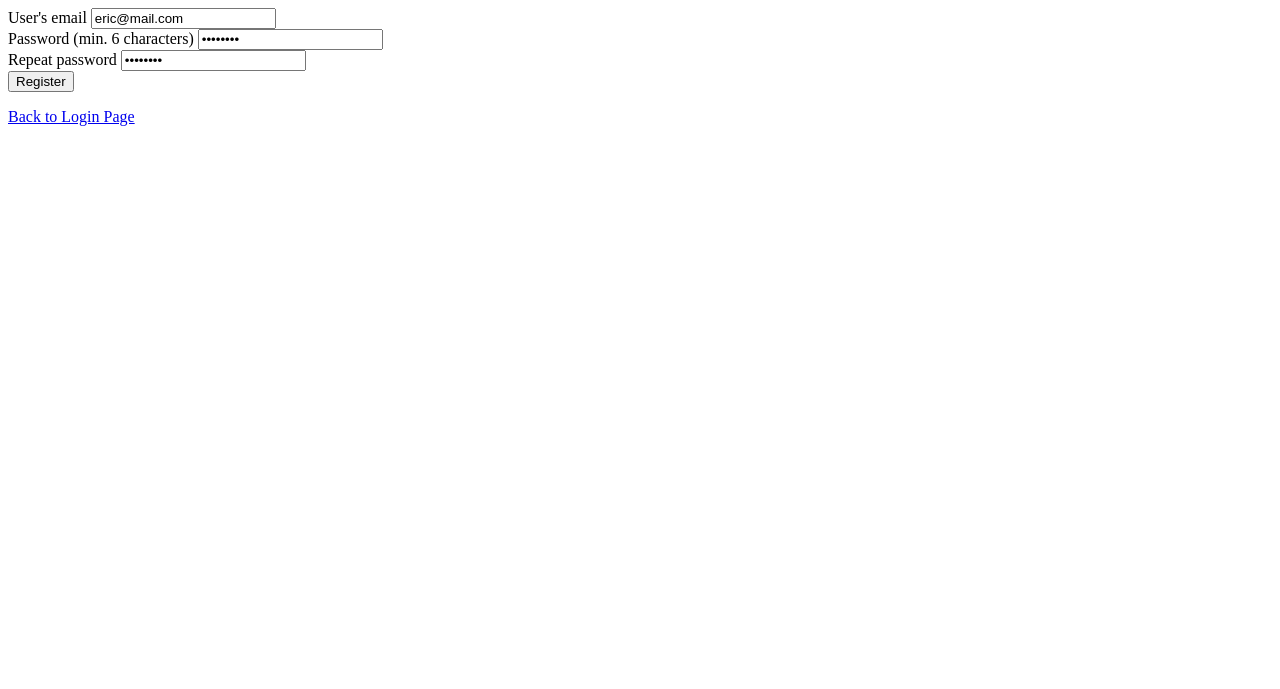
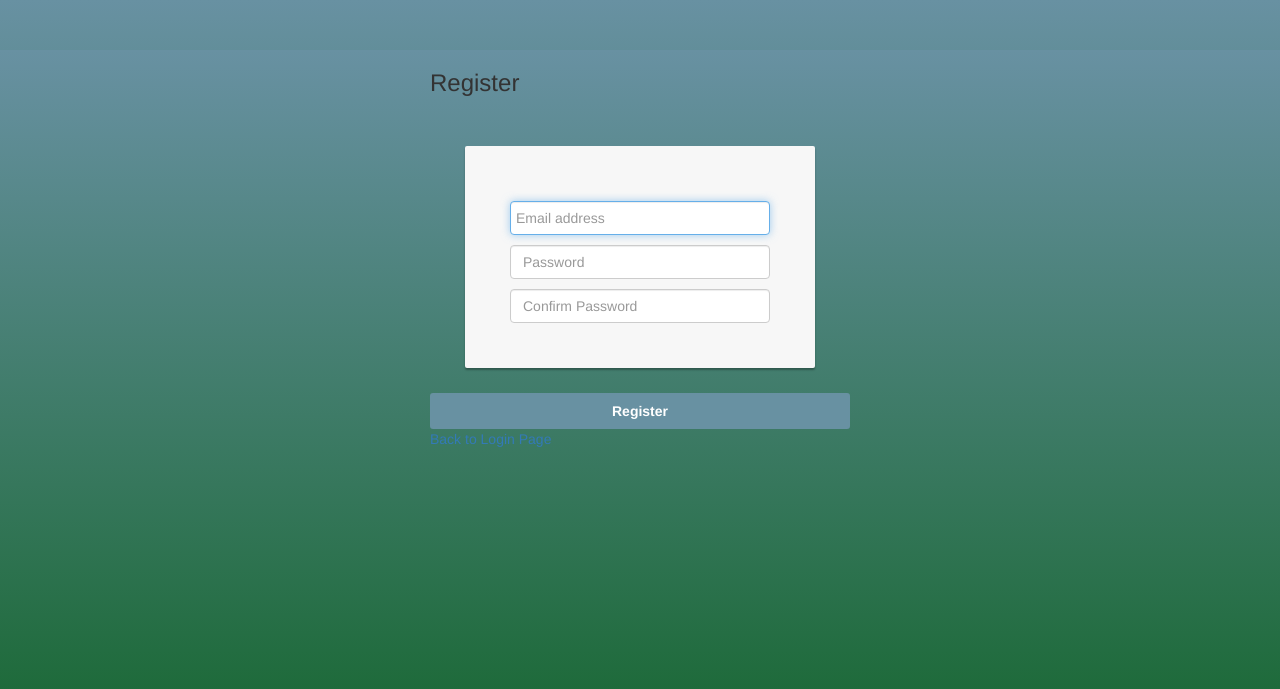
Before and after one commit to ericbehughes/speedreader, a PHP site: page /register.php in a window 1280 px wide. Shown: the top 689 px of the page. Before the commit the page ends 126 px from the top, so only its background shows below. Run offline with PHP 8.4, Linux system fonts and the light colour scheme; some libraries are stand-ins or nearby versions.

Commit message:
styled register form

```diff
--- a/views/register_form.php
+++ b/views/register_form.php
@@ -14,24 +14,45 @@ if (isset($registration)) {
 }
 ?>
 
-<!-- register form -->
-<form method="post" action="register.php" name="registerform">
 
-    <!-- the email input field uses a HTML5 email type check -->
-    <label for="login_input_email">User's email</label>
-    <input id="login_input_email" class="login_input" type="email" name="user_email"  value="eric@mail.com" required />
-    <br>
+<!doctype html>
+<html lang="en">
+<head>
+    <meta charset="UTF-8">
+    <meta name="viewport"
+          content="width=device-width, user-scalable=no, initial-scale=1.0, maximum-scale=1.0, minimum-scale=1.0">
+    <meta http-equiv="X-UA-Compatible" content="ie=edge">
+    <!-- Latest compiled and minified CSS -->
+    <link rel="stylesheet" href="https://maxcdn.bootstrapcdn.com/bootstrap/3.3.7/css/bootstrap.min.css" integrity="sha384-BVYiiSIFeK1dGmJRAkycuHAHRg32OmUcww7on3RYdg4Va+PmSTsz/K68vbdEjh4u" crossorigin="anonymous">
+    <link rel="stylesheet" href="form_styling.css">
+    <title>Speed Reader</title>
+</head>
+<body>
+<div class="container" style="width: 450px; margin-top: 50px">
+    <h3>Register</h3>
+    <div class="card card-container">
 
-    <label for="login_input_password_new">Password (min. 6 characters)</label>
-    <input id="login_input_password_new" class="login_input" type="password" name="user_password_new" value="password" pattern=".{6,}" required autocomplete="off" />
-    <br>
 
-    <label for="login_input_password_repeat">Repeat password</label>
-    <input id="login_input_password_repeat" class="login_input" type="password" name="user_password_repeat" value="password" pattern=".{6,}" required autocomplete="off" />
-    <br>
-    <input type="submit"  name="register" value="Register" />
+        <form method="post"   action="register.php" name="registerform" >
+            <span id="reauth-email" class="reauth-email"></span>
+            <div style="padding: 5px">
+                <input id="register_input_user_email" name="user_email" required class="form-control" placeholder="Email address" autofocus style="padding: 5px">
+            </div>
+            <div style="padding: 5px">
+                <input id="register_input_password" name="user_password_new" type="password"  autocomplete="off" required class="form-control" placeholder="Password" required>
+            </div>
 
-</form>
+            <div style="padding: 5px">
+                <input id="register_input_password_repeat" name="user_password_repeat" type="password"  autocomplete="off" required class="form-control" placeholder="Confirm Password" required>
+            </div>
+            </div>
 
-<!-- backlink -->
-<a href="index.php">Back to Login Page</a>
+            <button class="btn btn-primary btn-block btn-signin" type="submit" name="register">Register</button>
+
+        </form>
+    <a href="index.php">Back to Login Page</a>
+
+    </div><!-- /card-container -->
+</div><!-- /container -->
+</body>
+</html>
```
Also changed, not shown: views/not_logged_in.php (+0 -19 lines).
